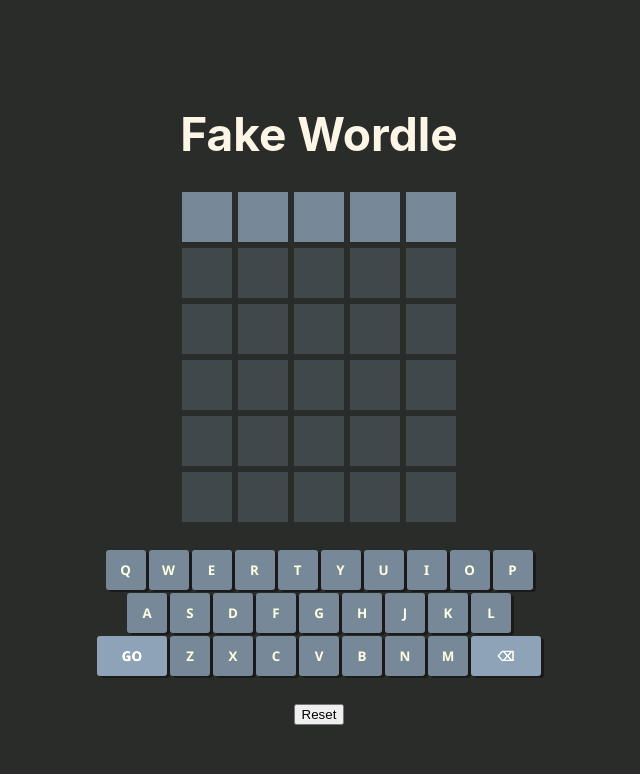
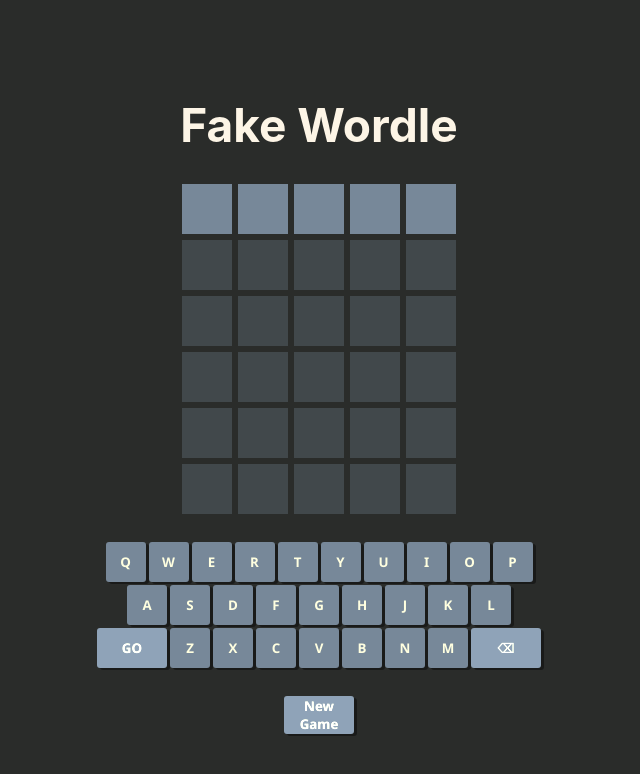
Before and after one commit to JnnyRdng/fakeWordle, a Next.js app: page / in a window 1280 px wide. Shown: the top 774 px of the page, without its empty margins (321-961 px from the left). Built offline with nearby package versions, Linux system fonts and the light colour scheme.

Commit message:
style reset button better

```diff
--- a/pages/index.js
+++ b/pages/index.js
@@ -7,6 +7,7 @@
 import { getRandomWord, getClasses } from '../utils/wordDictionary';
 import { ROWS } from '../utils/config';
 import EndGame from '../components/EndGame';
+import Key from '../components/Key';
 
 
 export default function Home() {
@@ -98,7 +99,7 @@
           <Keyboard onKeyPress={onKeyPress} onBackspace={onBackspace} onValidate={onValidate} keyClasses={keyClasses} />
         }
         <br />
-        <button onClick={() => resetGame()}>Reset</button>
+        <Key letter='New Game' wide={true} onKeyPress={resetGame} />
       </main>
     </div>
   )
```
